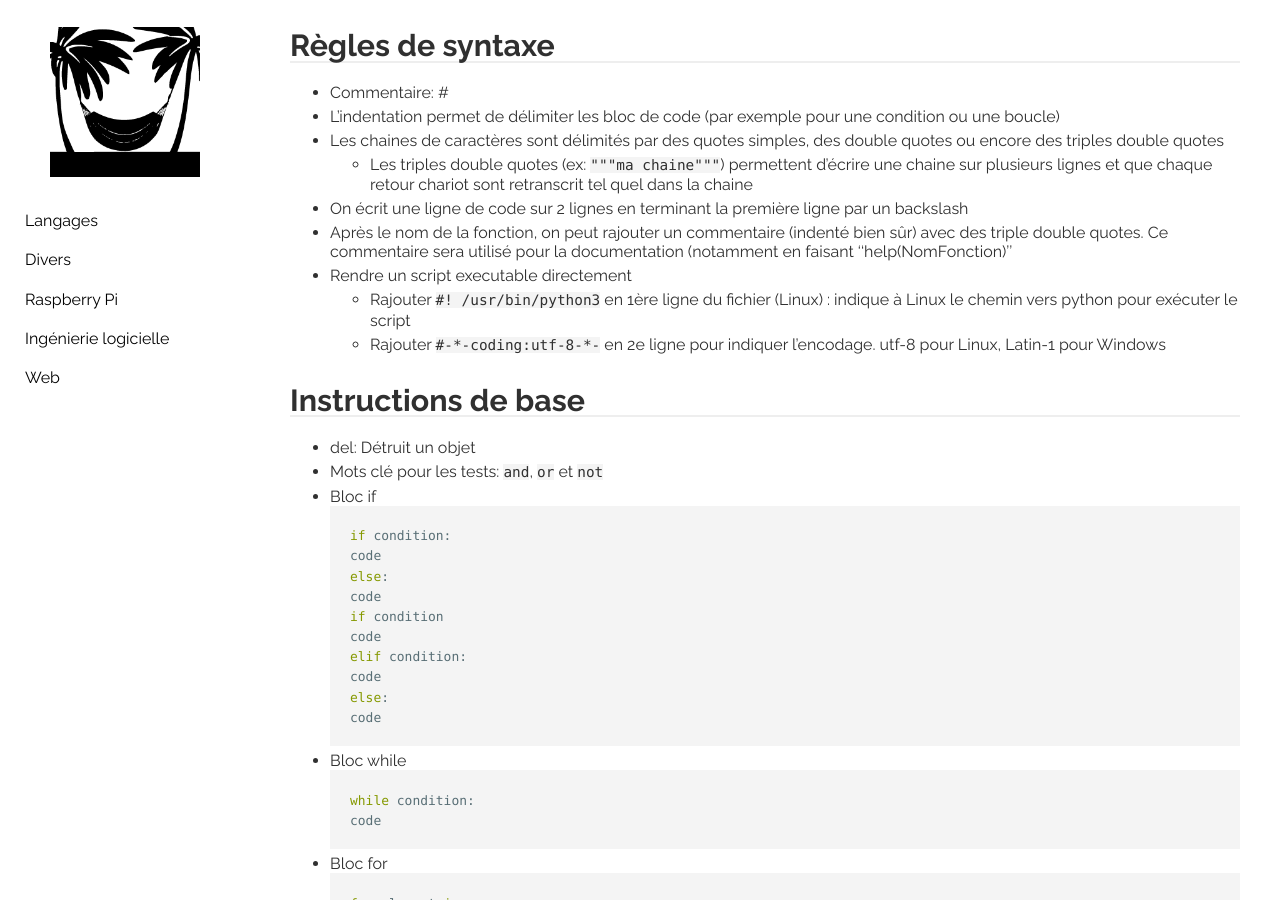
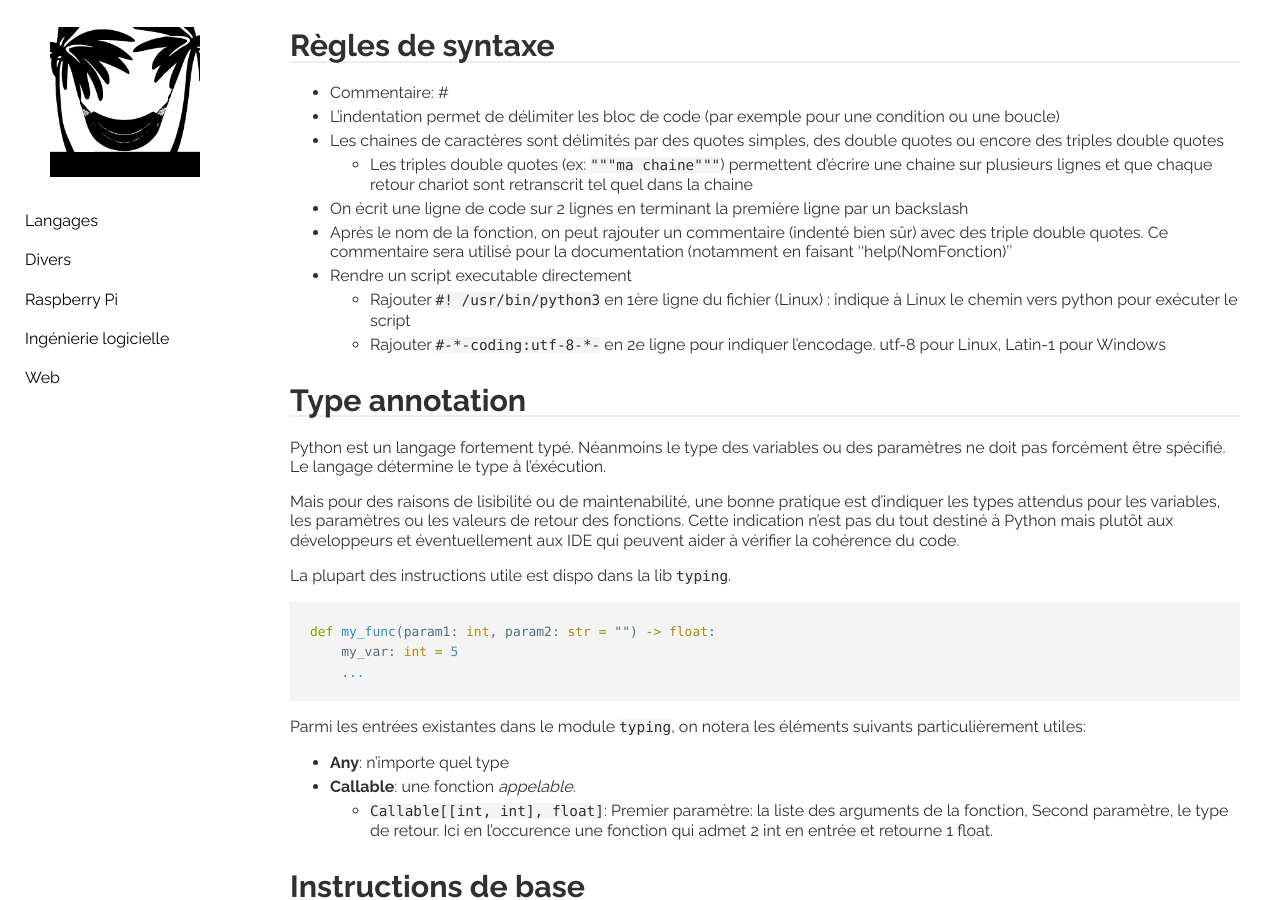
Before and after one commit to behej/lazyjekyll, a Jekyll site: the page built from _languages/python.md, in a window 1280 px wide and 900 px high. Built offline with Jekyll 4.4.1, drawn with Linux system fonts in a browser that asks for light colours.

Commit message:
python: type annotation

````diff
--- a/_languages/python.md
+++ b/_languages/python.md
@@ -13,6 +13,26 @@ icon: python.png
 * Rendre un script executable directement
   * Rajouter `#! /usr/bin/python3` en 1ère ligne du fichier (Linux) : indique à Linux le chemin vers python pour exécuter le script
   * Rajouter `#-*-coding:utf-8-*-` en 2e ligne pour indiquer l'encodage. utf-8 pour Linux, Latin-1 pour Windows
+
+# Type annotation
+Python est un langage fortement typé. Néanmoins le type des variables ou des paramètres ne doit pas forcément être spécifié. Le langage détermine le type à l'éxécution.
+
+Mais pour des raisons de lisibilité ou de maintenabilité, une bonne pratique est d'indiquer les types attendus pour les variables, les paramètres ou les valeurs de retour des fonctions.
+Cette indication n'est pas du tout destiné à Python mais plutôt aux développeurs et éventuellement aux IDE qui peuvent aider à vérifier la cohérence du code.
+
+La plupart des instructions utile est dispo dans la lib `typing`.
+
+```python
+def my_func(param1: int, param2: str = "") -> float:
+    my_var: int = 5
+    ...
+```
+
+Parmi les entrées existantes dans le module `typing`, on notera les éléments suivants particulièrement utiles:
+* **Any**: n'importe quel type
+* **Callable**: une fonction *appelable*.
+  * `Callable[[int, int], float]`: Premier paramètre: la liste des arguments de la fonction, Second paramètre, le type de retour. Ici en l'occurence une fonction qui admet 2 int en entrée et retourne 1 float.
+
 
 # Instructions de base
 * del: Détruit un objet
````
